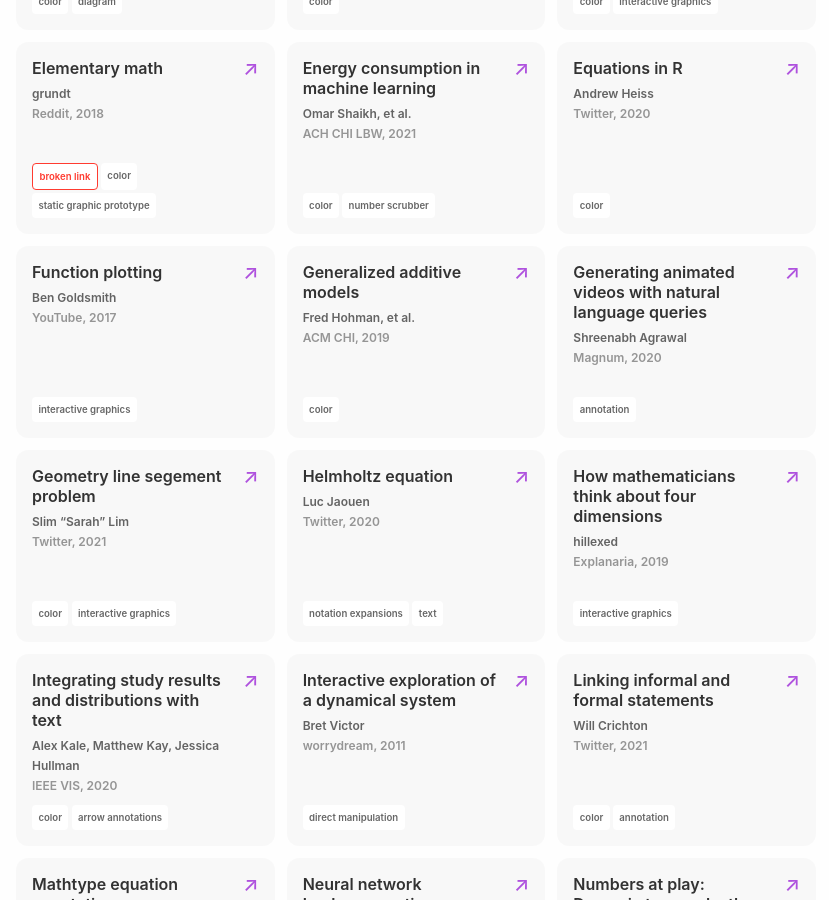
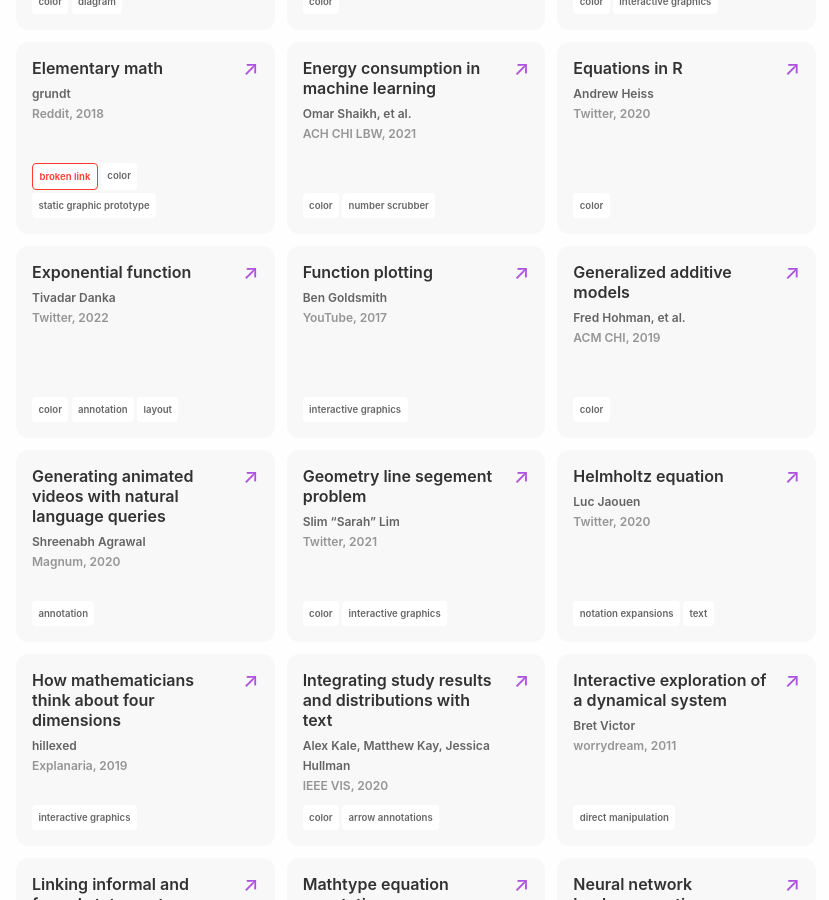
Before and after one commit to fredhohman/awesome-mathematical-notation-design, a Jekyll site: the page built from index.md, in a window 1280 px wide and 900 px high, scrolled down 2876 px. Shown: the whole window, without its empty margins (224-1053 px from the left). Built offline with Jekyll 4.4.1, drawn with Linux system fonts in a browser that asks for light colours; some of the changed text lies outside the part shown.

Commit message:
feat: add exponential function example

```diff
--- a/_data/examples.yaml
+++ b/_data/examples.yaml
@@ -509,3 +509,14 @@
   tags:
     - color
     - static graphic
+
+- title: Exponential function
+  author: Tivadar Danka
+  publication: Twitter
+  year: 2022
+  link: https://mobile.twitter.com/tivadardanka/status/1549365697678942209?s=12&t=eKxFgiC0az5rbc90tGPRiQ
+  type: example
+  tags:
+    - color
+    - annotation
+    - layout
```
